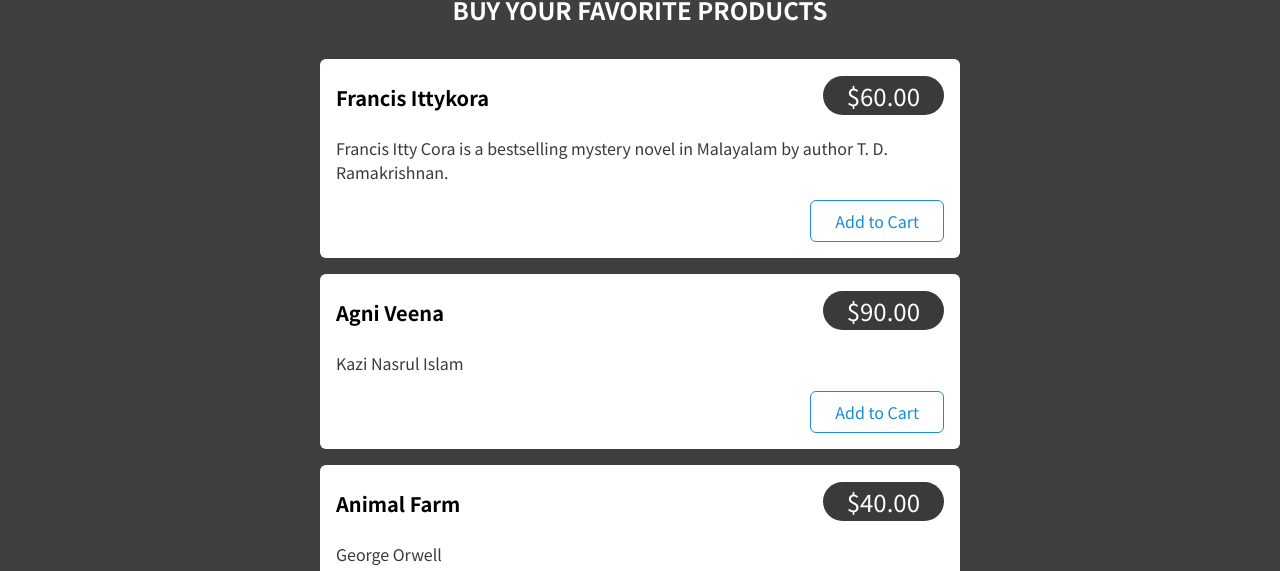
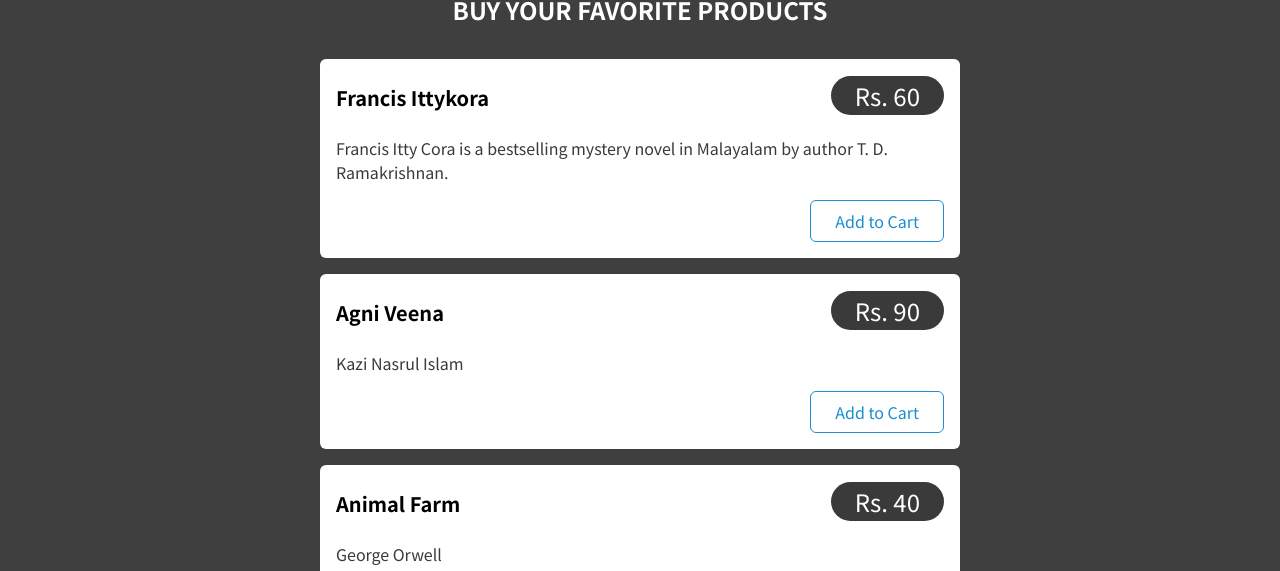
Before and after one commit to ajitrchv/AdvRedux, a React (Create React App) app: page / in a window 1280 px wide. Shown: the part 168-739 px from the top of the page. Built offline with nearby package versions, Linux system fonts and the light colour scheme; no server answers.

Commit message:
final tweak

```diff
--- a/src/components/Cart/CartItem.js
+++ b/src/components/Cart/CartItem.js
@@ -21,8 +21,8 @@
       <header>
         <h3>{title}</h3>
         <div className={classes.price}>
-          ${total}{' '}
-          <span className={classes.itemprice}>(${price}/item)</span>
+          Rs.{total}{' '}
+          <span className={classes.itemprice}>(Rs.{price}/item)</span>
         </div>
       </header>
       <div className={classes.details}>
--- a/src/components/Shop/ProductItem.js
+++ b/src/components/Shop/ProductItem.js
@@ -19,7 +19,7 @@
       <Card>
         <header>
           <h3>{title}</h3>
-          <div className={classes.price}>${price.toFixed(2)}</div>
+          <div className={classes.price}>Rs. {price}</div>
         </header>
         <p>{description}</p>
         <div className={classes.actions}>
```
Also changed, not shown: 1 other file (tests, documents, lock files or other folders).
